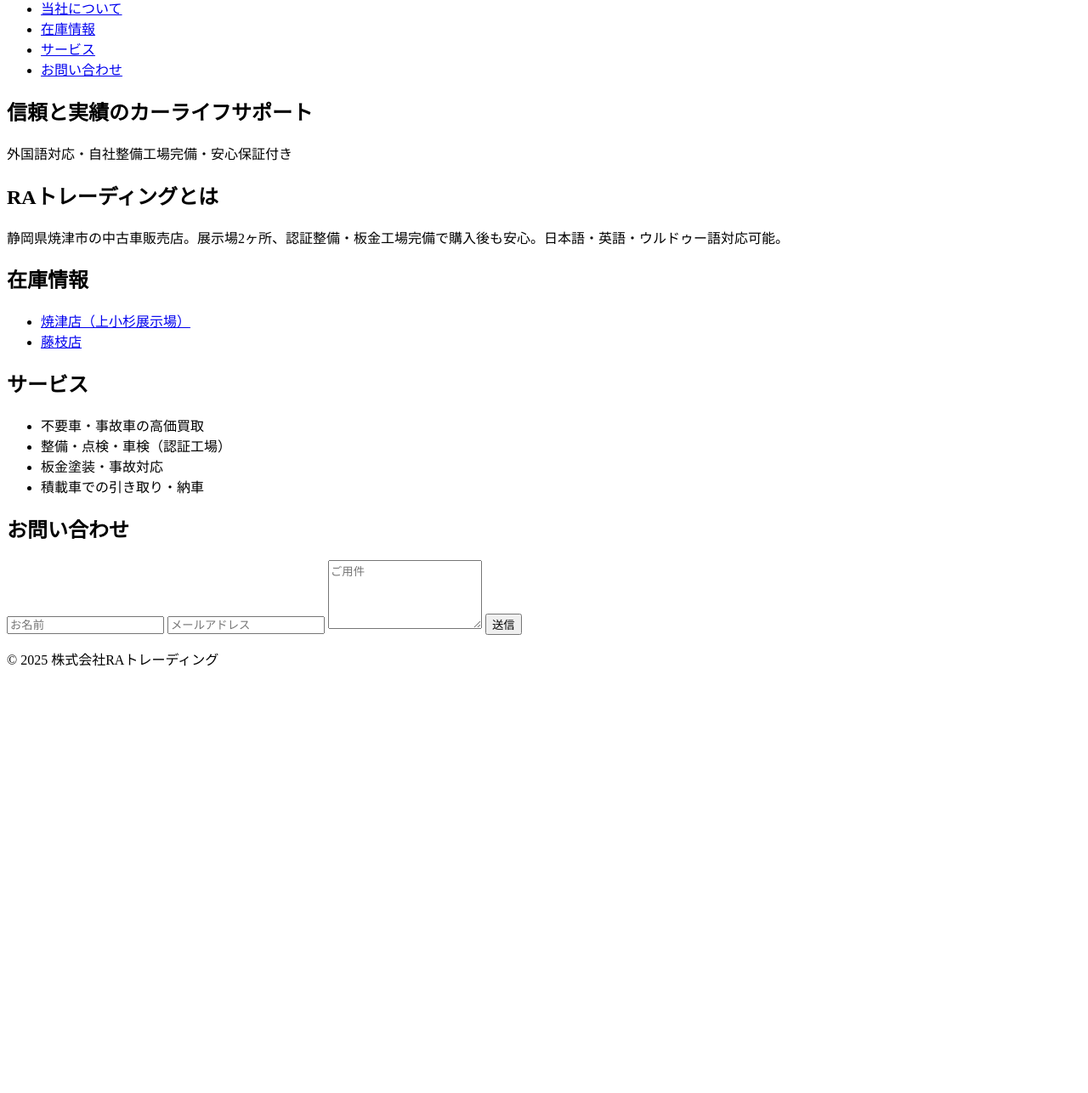
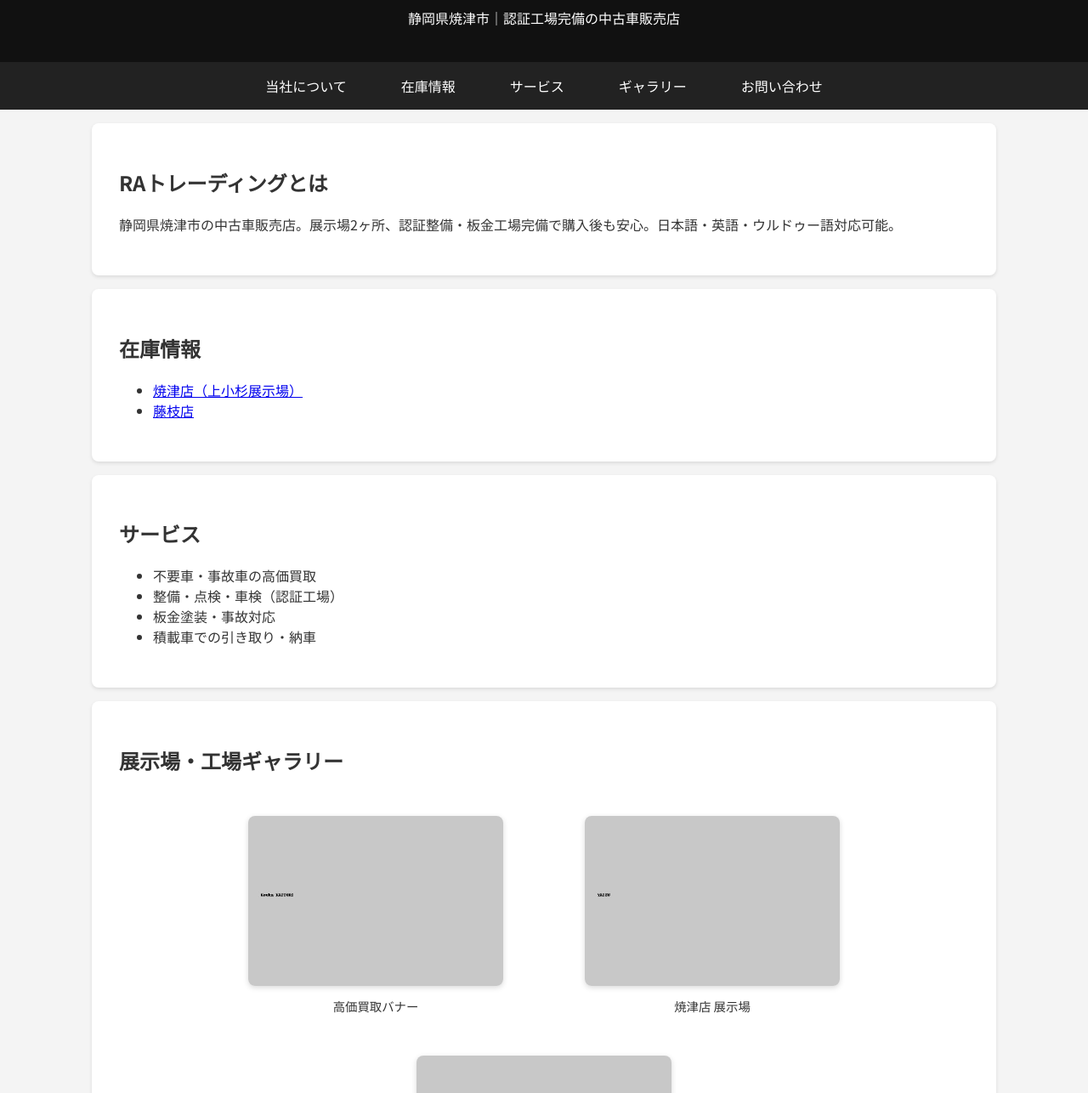
Before and after one commit to ratrading806/ratrading, a plain HTML site: page index.html in a window 1280 px wide. Shown: the part 164-1450 px from the top of the page at 85% size. Before the commit the page ends 967 px from the top, so only its background shows below. Drawn offline with Linux system fonts and the light colour scheme.

Commit message:
Add files via upload

```diff
--- a/index.html
+++ b/index.html
@@ -2,11 +2,11 @@
 <!DOCTYPE html>
 <html lang="ja">
 <head>
-  <meta charset="UTF-8">
-  <meta name="viewport" content="width=device-width, initial-scale=1.0">
+  <meta charset="UTF-8" />
+  <meta name="viewport" content="width=device-width, initial-scale=1.0" />
   <title>株式会社RAトレーディング｜信頼の中古車販売</title>
   <link href="https://fonts.googleapis.com/css2?family=Noto+Sans+JP:wght@400;700&display=swap" rel="stylesheet">
-  <link rel="stylesheet" href="style.css">
+  <link rel="stylesheet" href="style.css" />
 </head>
 <body>
   <header>
@@ -24,16 +24,10 @@
       <li><a href="#about">当社について</a></li>
       <li><a href="#inventory">在庫情報</a></li>
       <li><a href="#services">サービス</a></li>
+      <li><a href="#gallery">ギャラリー</a></li>
       <li><a href="#contact">お問い合わせ</a></li>
     </ul>
   </nav>
-
-  <section id="hero">
-    <div class="hero-text">
-      <h2>信頼と実績のカーライフサポート</h2>
-      <p>外国語対応・自社整備工場完備・安心保証付き</p>
-    </div>
-  </section>
 
   <section id="about">
     <h2>RAトレーディングとは</h2>
@@ -58,6 +52,15 @@
     </ul>
   </section>
 
+  <section id="gallery">
+    <h2>展示場・工場ギャラリー</h2>
+    <div class="gallery">
+      <figure><img src="kouka_kaitori.jpg" alt="高価買取バナー" /><figcaption>高価買取バナー</figcaption></figure>
+      <figure><img src="yaizu.jpg" alt="焼津店展示場" /><figcaption>焼津店 展示場</figcaption></figure>
+      <figure><img src="fujieda.jpg" alt="藤枝店展示場" /><figcaption>藤枝店 展示場</figcaption></figure>
+    </div>
+  </section>
+
   <section id="contact">
     <h2>お問い合わせ</h2>
     <form action="#" method="post">
--- /dev/null
+++ b/style.css
@@ -0,0 +1,13 @@
+
+body { font-family: 'Noto Sans JP', sans-serif; margin: 0; background: #f4f4f4; color: #333; }
+header { background: #111; color: white; padding: 1.5rem; text-align: center; }
+.logo { height: 60px; vertical-align: middle; }
+nav ul { background: #222; list-style: none; padding: 0; display: flex; justify-content: center; margin: 0; }
+nav li { margin: 0; }
+nav a { color: white; padding: 1rem 2rem; display: block; text-decoration: none; }
+nav a:hover { background: #444; }
+section { padding: 2rem; max-width: 1000px; margin: auto; background: white; margin-top: 1rem; border-radius: 8px; box-shadow: 0 2px 4px rgba(0,0,0,0.1); }
+.gallery { display: flex; gap: 1rem; flex-wrap: wrap; justify-content: center; margin-top: 2rem; }
+.gallery img { width: 100%; max-width: 300px; border-radius: 8px; box-shadow: 0 2px 6px rgba(0,0,0,0.15); }
+.gallery figcaption { text-align: center; margin-top: 0.5rem; font-size: 0.9rem; }
+footer { background: #111; color: white; text-align: center; padding: 1rem; margin-top: 2rem; }
```
Also changed, not shown: fujieda.jpg (added), kouka_kaitori.jpg (added), ra_trading_logo.png (added), yaizu.jpg (added).
